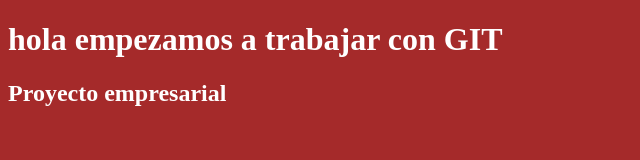
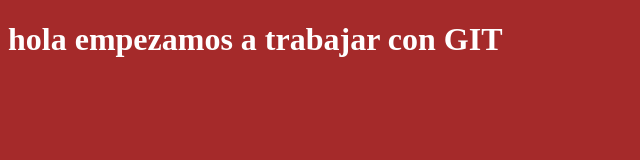
Before and after one commit to Merino8985/Git, a plain HTML site: page index.html in a window 1280 px wide. Shown: the whole page, without its empty margins (0-640 px from the left). Drawn offline with Linux system fonts and the light colour scheme.

Commit message:
Update index.html

```diff
--- a/index.html
+++ b/index.html
@@ -11,7 +11,6 @@
 
 
     <h1>hola empezamos a trabajar con GIT</h1>
-    <H2>Proyecto empresarial</H2>
 
 </body>
 </html>
```
